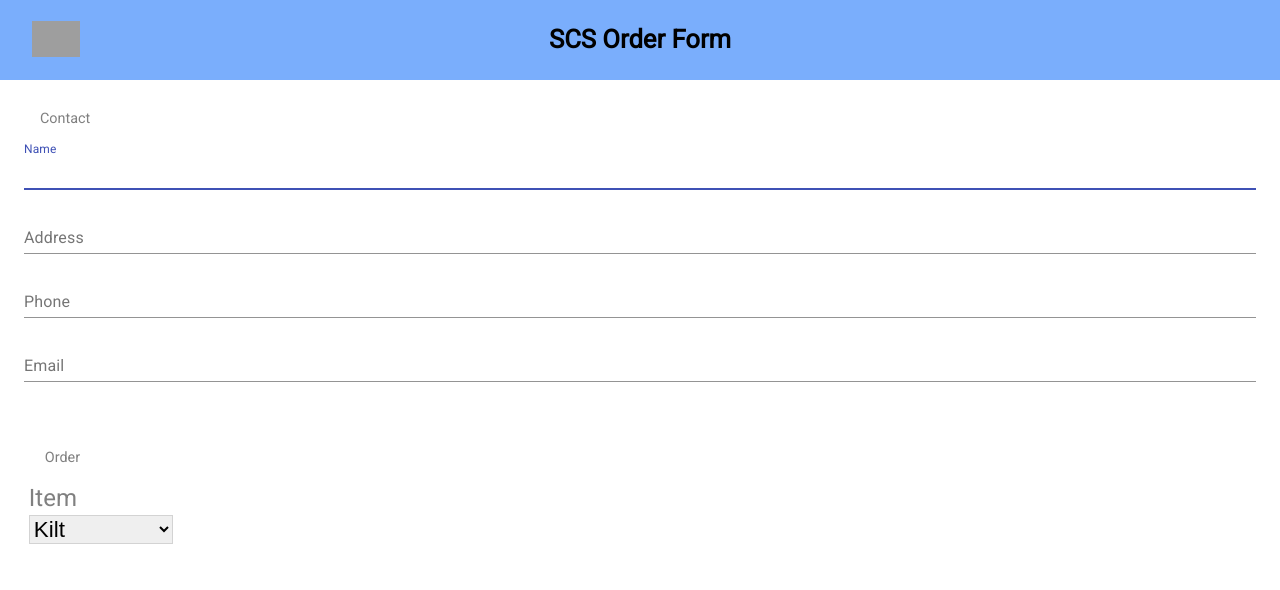
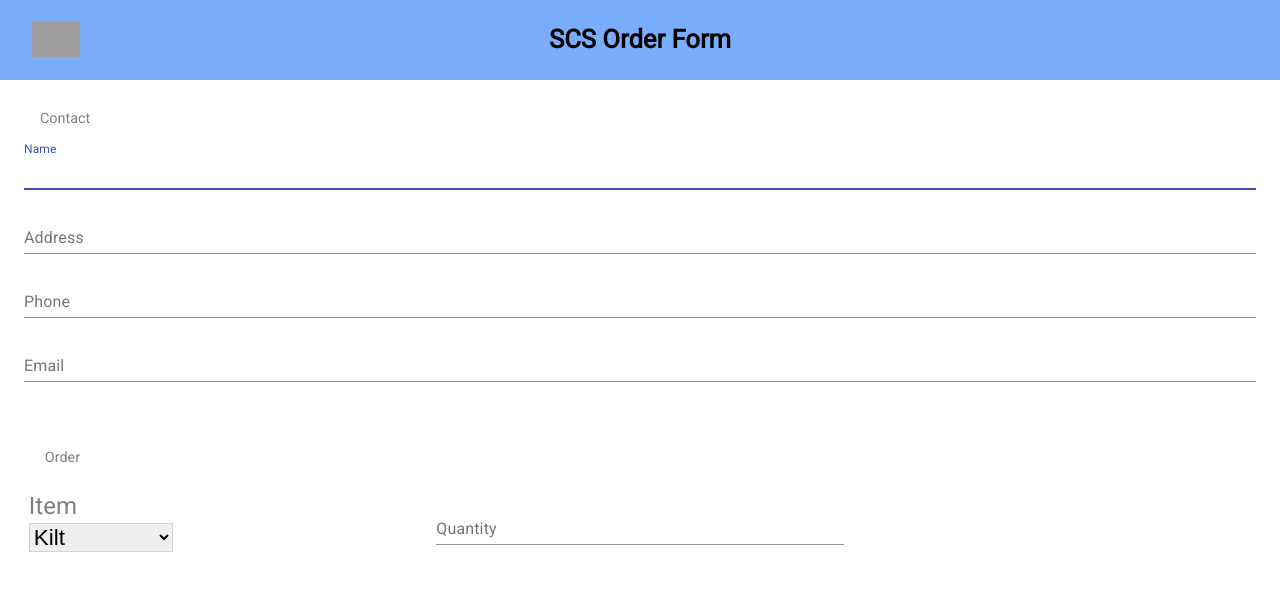
Before and after one commit to tylercorbett/scottish, a React (Create React App) app: page / in a window 1280 px wide. Shown: the top 590 px of the page. Built offline with nearby package versions, Linux system fonts and the light colour scheme; grey boxes are pictures that could not be loaded.

Commit message:
quantity

```diff
--- a/src/components/order/Order.js
+++ b/src/components/order/Order.js
@@ -1,10 +1,12 @@
 import React from 'react';
 import './Order.scss';
+import TextField from '@material-ui/core/TextField';
 
 const Order = () => {
   return (
     <section className="Order">
       <h3>Order</h3>
+      <section className="options">
         <div className="item">
           <label>
             Item
@@ -15,6 +17,11 @@ const Order = () => {
             <option>Shoes</option>
           </select>
         </div>
+        <TextField
+          label="Quantity"
+          type="number"
+        />
+      </section>
     </section>
   );
 };
--- a/src/components/order/Order.scss
+++ b/src/components/order/Order.scss
@@ -10,8 +10,12 @@
     padding-left: 1rem;
   }
 
+  .options {
+    display: grid;
+    grid-template-columns: 1fr 1fr 1fr;
+    align-items: center;
     .item {
-    display: flex;
+      display: inline-flex;
       flex-direction: column;
       width: 9rem;
       margin: 1rem 0;
@@ -30,3 +34,4 @@
       }
     }
   }
+}
```
Lines whose indentation alone changed are shown as unchanged.
